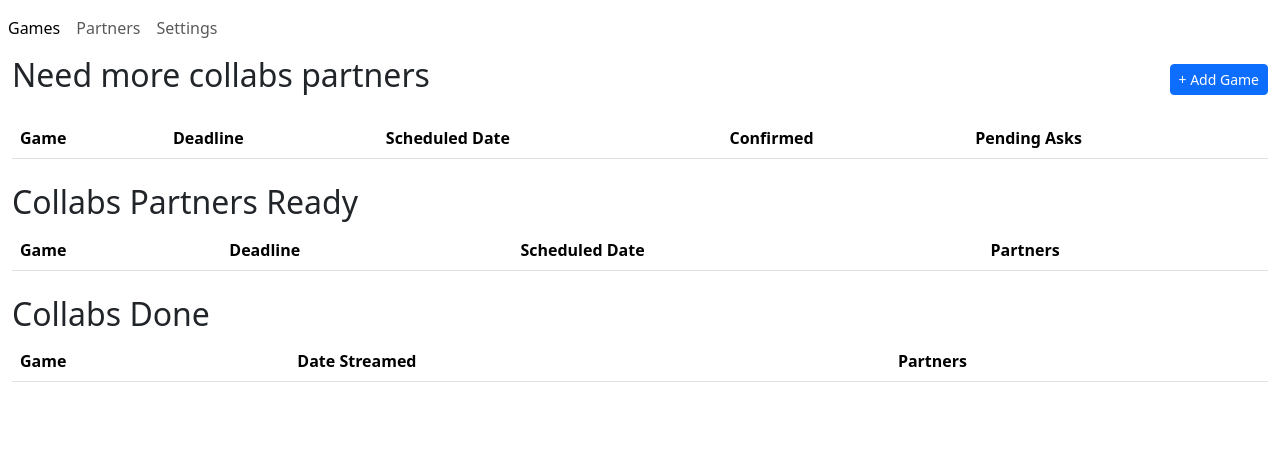
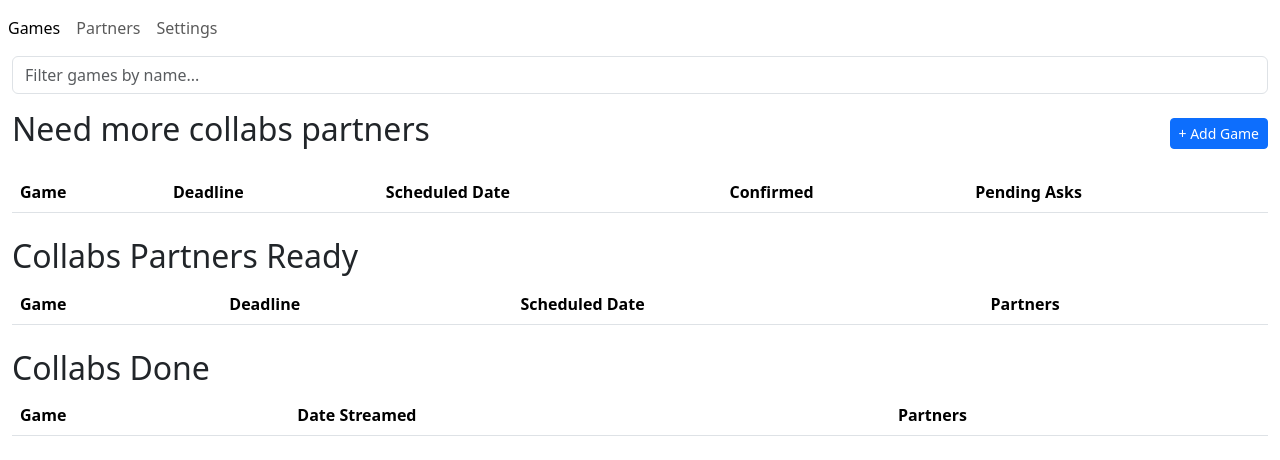
Before and after one commit to NebuPookins/Stream-Collab-Scheduler, a React (Vite) app: page /#/games in a window 1280 px wide. Shown: the top 460 px of the page. Built offline with nearby package versions, Linux system fonts and the light colour scheme.

Commit message:
Add game filter text bar.

```diff
--- a/src/components/GamesListView.tsx
+++ b/src/components/GamesListView.tsx
@@ -15,9 +15,12 @@ interface GamesListProps {
 const GamesListView: React.FC<GamesListProps> = ({ store, setStore }) => {
   const navigate = useNavigate();
 
-  // Filter out trashed and done games first
-  const notDoneGames = store.games.filter(g => !g.done && !g.trashed);
-  const doneGames = store.games.filter(g => g.done && !g.trashed);
+  const [filterText, setFilterText] = React.useState('');
+
+  // Filter out trashed and done games first, and by filterText
+  const filterByName = (g: Game) => g.name.toLowerCase().includes(filterText.toLowerCase());
+  const notDoneGames = store.games.filter(g => !g.done && !g.trashed && filterByName(g));
+  const doneGames = store.games.filter(g => g.done && !g.trashed && filterByName(g));
 
   // Sort done games by done date, most recent first
   doneGames.sort((a, b) => (b.done?.date.getTime() ?? 0) - (a.done?.date.getTime() ?? 0));
@@ -92,6 +95,15 @@ const GamesListView: React.FC<GamesListProps> = ({ store, setStore }) => {
 
   return (
     <div>
+      <div className="mb-3">
+        <input
+          type="text"
+          className="form-control"
+          placeholder="Filter games by name..."
+          value={filterText}
+          onChange={e => setFilterText(e.target.value)}
+        />
+      </div>
       <div className="d-flex justify-content-between align-items-center mb-3">
         <h2>Need more collabs partners</h2>
         <button className="btn btn-sm btn-primary" onClick={addGame}>+ Add Game</button>
```
